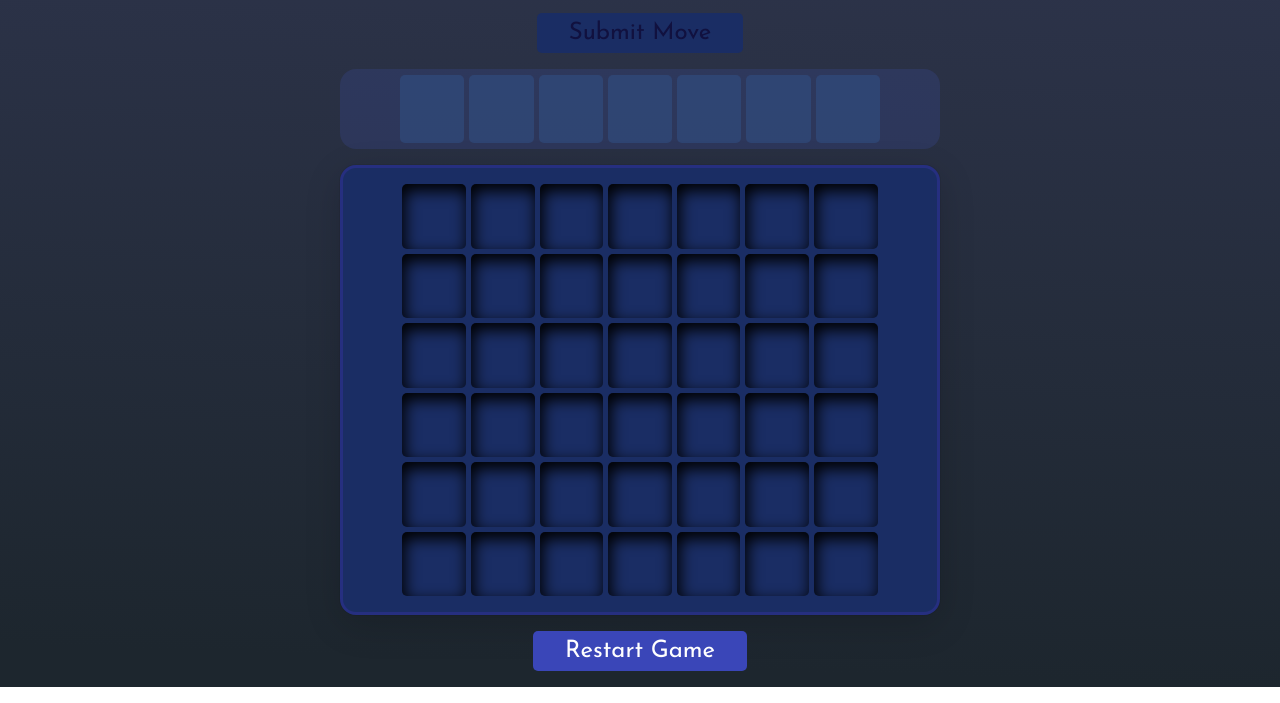
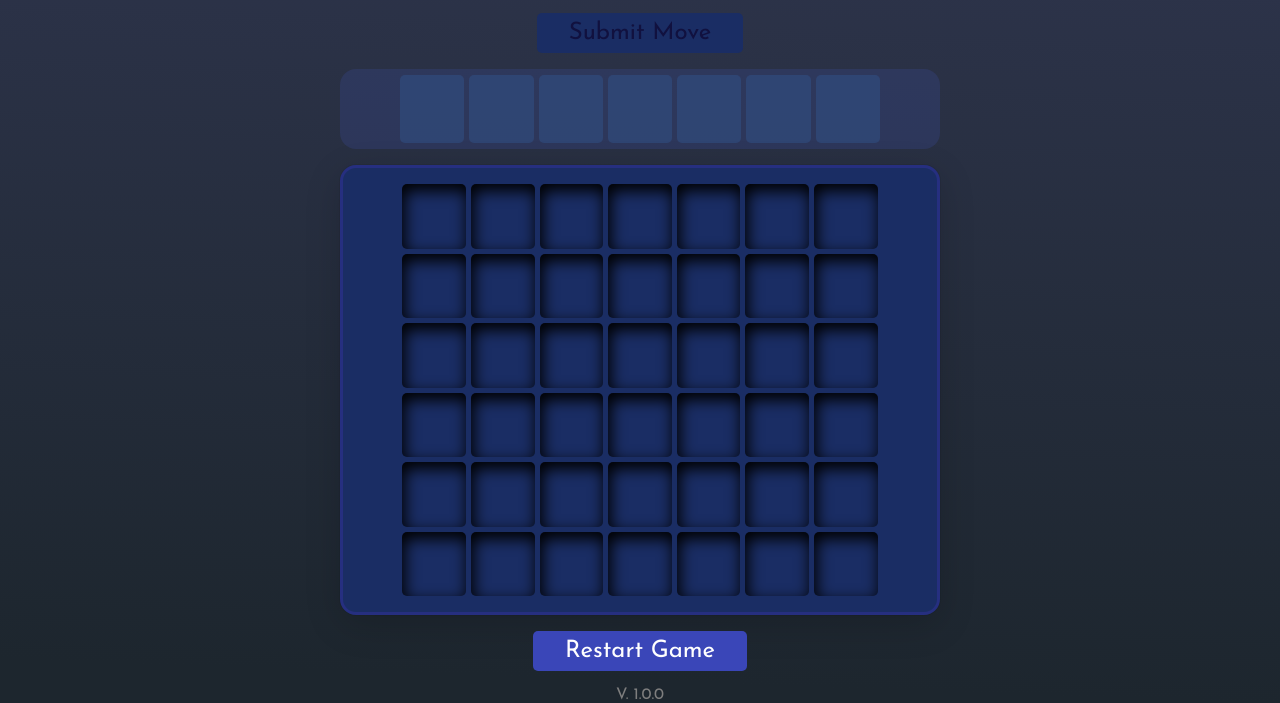
Before and after one commit to mv805/four-in-a-row, a website built with webpack: page dist/index.html in a window 1280 px wide. Shown: the part 275-978 px from the top of the page. Built offline with nearby package versions, Linux system fonts and the light colour scheme.

Commit message:
Initial footer creation

```diff
--- a/src/index.js
+++ b/src/index.js
@@ -35,5 +35,14 @@ const runGame = (() => {
     selectionBar.addToDOM();
     gameBoard.addToDOM();
     gameState.addRestartButtonToDOM();
+    addFooter();
 
 })();
+
+function addFooter() {
+    let footer = document.createElement('footer');
+    footer.innerHTML = `
+    <span>V. 1.0.0</span>
+    `;
+    document.body.appendChild(footer);
+};
--- a/src/style.css
+++ b/src/style.css
@@ -47,6 +47,14 @@ button {
     border: none;
     border-radius: 5px;
     cursor: pointer;
+}
+
+footer {
+    margin-top: auto;
+}
+
+footer > span {
+    color: rgb(126, 126, 126);
 }
 
 .status-board {
```
